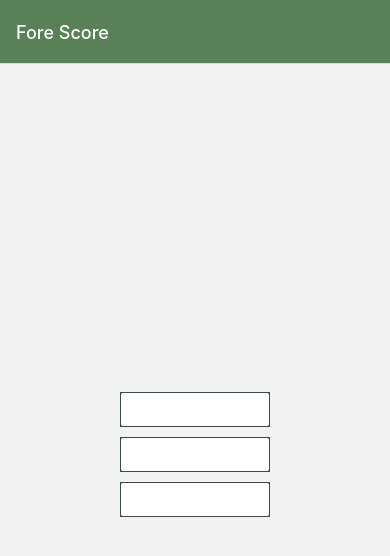
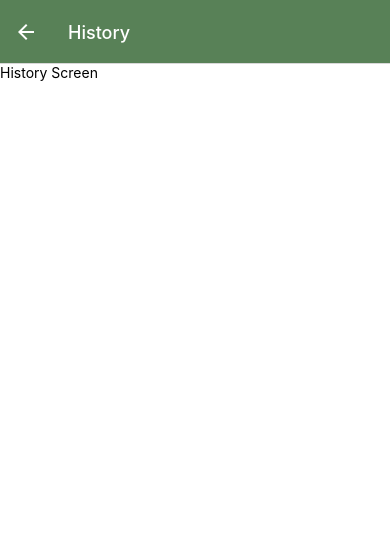
Before and after one commit to pdaly91/Fore-Score, a React Native app: screen /HistoryScreen in a window 390 px wide. Shown: the top 556 px of the page. Built offline with nearby package versions, Linux system fonts and the light colour scheme.

Commit message:
add history view screen to navigation stack

```diff
--- a/App.js
+++ b/App.js
@@ -7,6 +7,7 @@ import { createNativeStackNavigator } from '@react-navigation/native-stack';
 
 import HomeScreen from './screens/Home.jsx';
 import GameScreen from './screens/GameScreen.jsx';
+import HistoryScreen from './screens/HistoryScreen.jsx';
 
 const Stack = createNativeStackNavigator();
 
@@ -36,6 +37,17 @@ export default function App() {
             headerTintColor: '#FFF'
           }}
         />
+        <Stack.Screen
+          name="HistoryScreen"
+          component={HistoryScreen}
+          options={{
+            title: "History",
+            headerStyle: {
+              backgroundColor: '#588157',
+            },
+            headerTintColor: '#FFF'
+          }}
+        />
       </Stack.Navigator>
     </NavigationContainer>
 
--- a/screens/GameScreen.jsx
+++ b/screens/GameScreen.jsx
@@ -35,8 +35,10 @@ export default function GameScreen({ navigation }) {
   const handleEndGame = async () => {
     try {
       let body = {course, yards, pars, scores};
-      await axios.post("http://localhost:3000/forescore/games", body);
-      navigation.navigate('Home');
+      let res = await axios.post("http://localhost:3000/forescore/games", body);
+      if (res.status === 201) {
+        navigation.navigate('Home');
+      }
     } catch (err) {
       console.log(err);
     }
--- /dev/null
+++ b/screens/HistoryScreen.jsx
@@ -0,0 +1,20 @@
+import { Text, View, Button, StyleSheet } from 'react-native';
+import React from 'react';
+import axios from 'axios';
+
+export default function HistoryScreen() {
+  return (
+    <View style={styles.container}>
+      <Text>History Screen</Text>
+    </View>
+  );
+};
+
+const styles = StyleSheet.create({
+  container: {
+    flex: 1,
+    backgroundColor: '#fff',
+    // alignItems: 'center',
+    justifyContent: 'flex-start',
+  },
+});
--- a/screens/Home.jsx
+++ b/screens/Home.jsx
@@ -17,7 +17,7 @@ export default function Home({ navigation }) {
       <View style={styles.button}>
         <Button
           title="View History"
-          // onPress={() => navigation.navigate('Scorecard')}
+          onPress={() => navigation.navigate('HistoryScreen')}
           color='#FFF'
         />
       </View>
```
